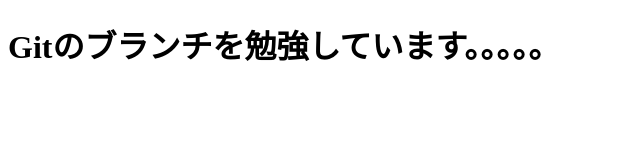
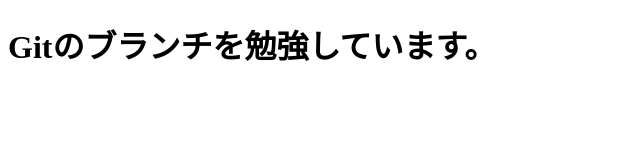
Before and after one commit to daikisakuma/git-study, a plain HTML site: page index.html in a window 1280 px wide. Shown: the full height of the page, 0-640 px from the left. Drawn offline with Linux system fonts and the light colour scheme.

Commit message:
Update index.html

```diff
--- a/index.html
+++ b/index.html
@@ -5,6 +5,6 @@
     <title>Gitの勉強</title>
   </head>
   <body>
-    <h1>Gitのブランチを勉強しています。。。。。</h1>
+    <h1>Gitのブランチを勉強しています。</h1>
   </body>
 </html>
```
